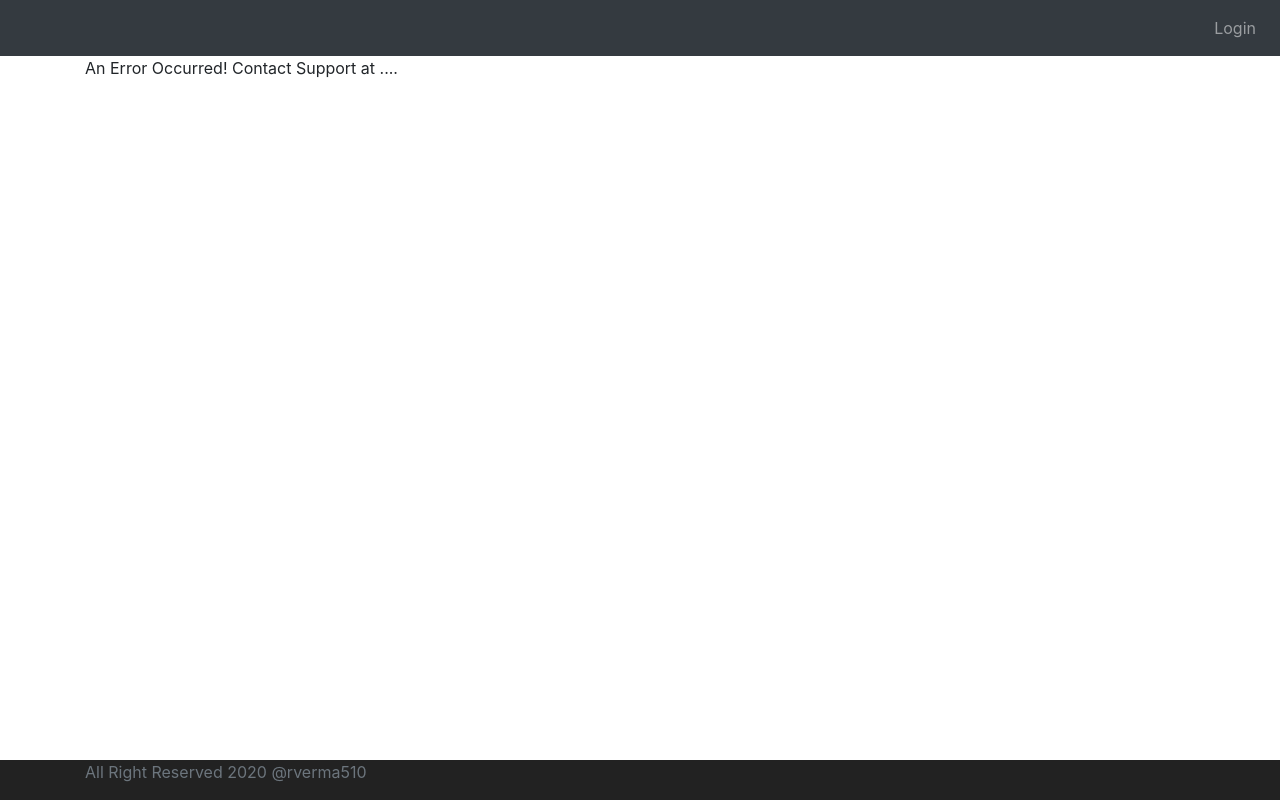
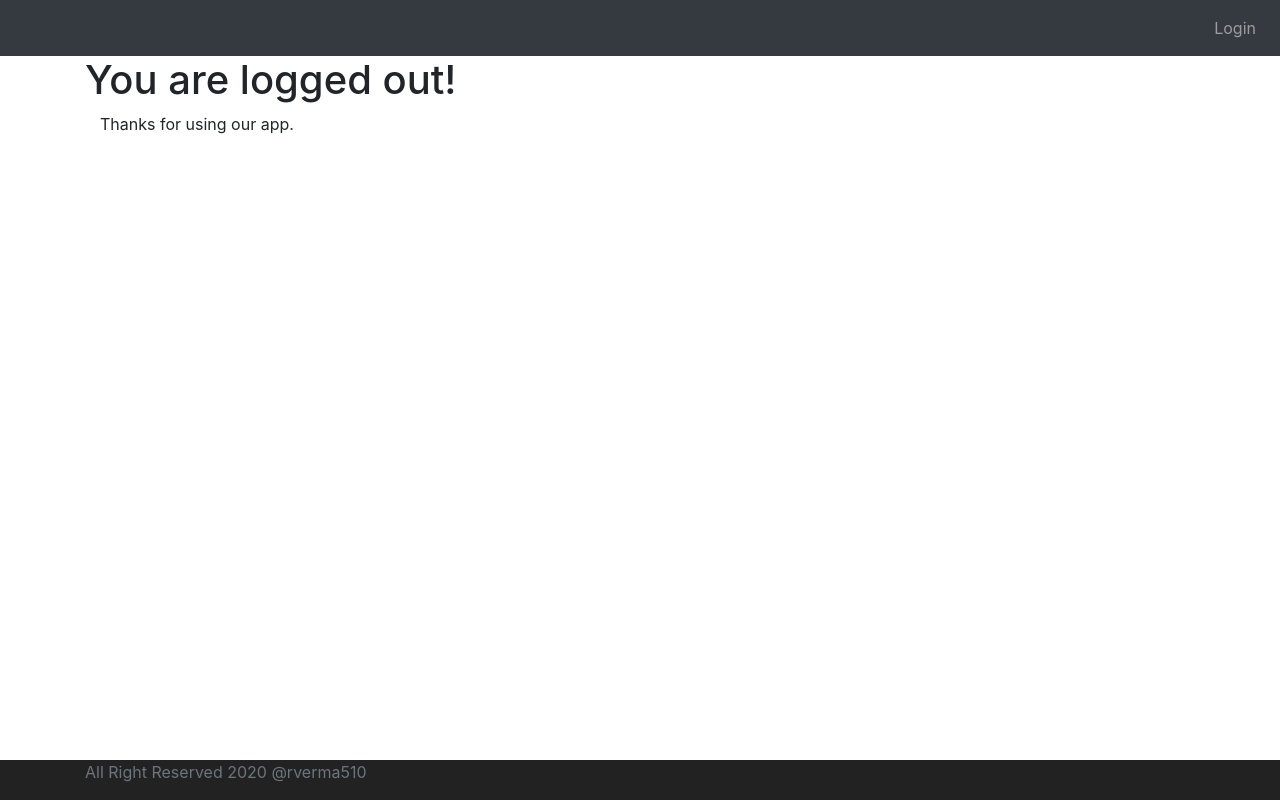
Before and after one commit to rverma510/Todos-Application, an Angular app in the folder frontend/todo/: page /logout in a window 1280 px wide. Built offline with nearby package versions, Linux system fonts and the light colour scheme.

Commit message:
Added logout component

```diff
--- a/frontend/todo/src/app/app-routing.module.ts
+++ b/frontend/todo/src/app/app-routing.module.ts
@@ -4,6 +4,7 @@ import { WelcomeComponent } from './welcome/welcome.component';
 import { LoginComponent } from './login/login.component';
 import { ErrorComponent } from './error/error.component';
 import { ListTodosComponent } from './list-todos/list-todos.component';
+import { LogoutComponent } from './logout/logout.component';
 
 
 const routes: Routes = [
@@ -11,6 +12,7 @@ const routes: Routes = [
   { path:'login', component: LoginComponent},
   { path:'welcome/:name', component: WelcomeComponent},
   { path:'todos', component: ListTodosComponent},
+  { path:'logout', component: LogoutComponent},
   { path:'**', component: ErrorComponent},
 ];
 
--- a/frontend/todo/src/app/app.module.ts
+++ b/frontend/todo/src/app/app.module.ts
@@ -10,6 +10,7 @@ import { ErrorComponent } from './error/error.component';
 import { ListTodosComponent } from './list-todos/list-todos.component';
 import { MenuComponent } from './menu/menu.component';
 import { FooterComponent } from './footer/footer.component';
+import { LogoutComponent } from './logout/logout.component';
 
 @NgModule({
   declarations: [
@@ -19,7 +20,8 @@ import { FooterComponent } from './footer/footer.component';
     ErrorComponent,
     ListTodosComponent,
     MenuComponent,
-    FooterComponent
+    FooterComponent,
+    LogoutComponent
   ],
   imports: [
     BrowserModule,
--- /dev/null
+++ b/frontend/todo/src/app/logout/logout.component.html
@@ -0,0 +1,4 @@
+<h1>You are logged out!</h1>
+<div class="container">
+    Thanks for using our app.
+</div>
--- /dev/null
+++ b/frontend/todo/src/app/logout/logout.component.ts
@@ -0,0 +1,17 @@
+import { Component, OnInit } from '@angular/core';
+import { HardcodedAuthenticationService } from '../service/hardcoded-authentication.service';
+
+@Component({
+  selector: 'app-logout',
+  templateUrl: './logout.component.html',
+  styleUrls: ['./logout.component.css']
+})
+export class LogoutComponent implements OnInit {
+
+  constructor(private hardcodedAuthenticationService: HardcodedAuthenticationService) { }
+
+  ngOnInit(): void {
+    this.hardcodedAuthenticationService.logout();
+  }
+
+}
--- a/frontend/todo/src/app/service/hardcoded-authentication.service.ts
+++ b/frontend/todo/src/app/service/hardcoded-authentication.service.ts
@@ -25,4 +25,9 @@ export class HardcodedAuthenticationService {
     let user = sessionStorage.getItem('authenticatedUser');
     return !(user === null)
   }
+
+  logout() {
+    sessionStorage.removeItem('authenticatedUser');
+  }
+
 }
```
Also changed, not shown: frontend/todo/src/app/logout/logout.component.css (added), 1 other file (tests, documents, lock files or other folders).
